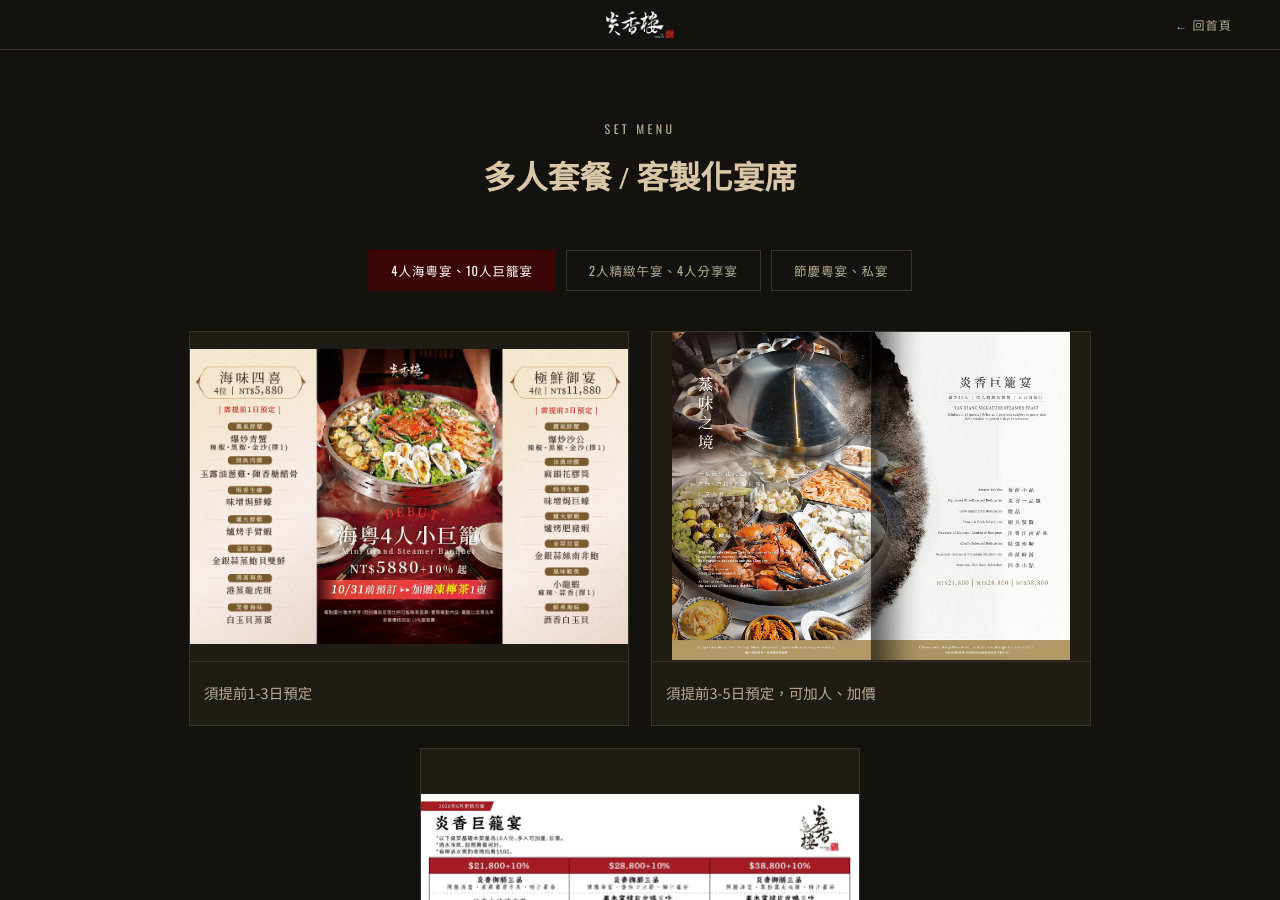
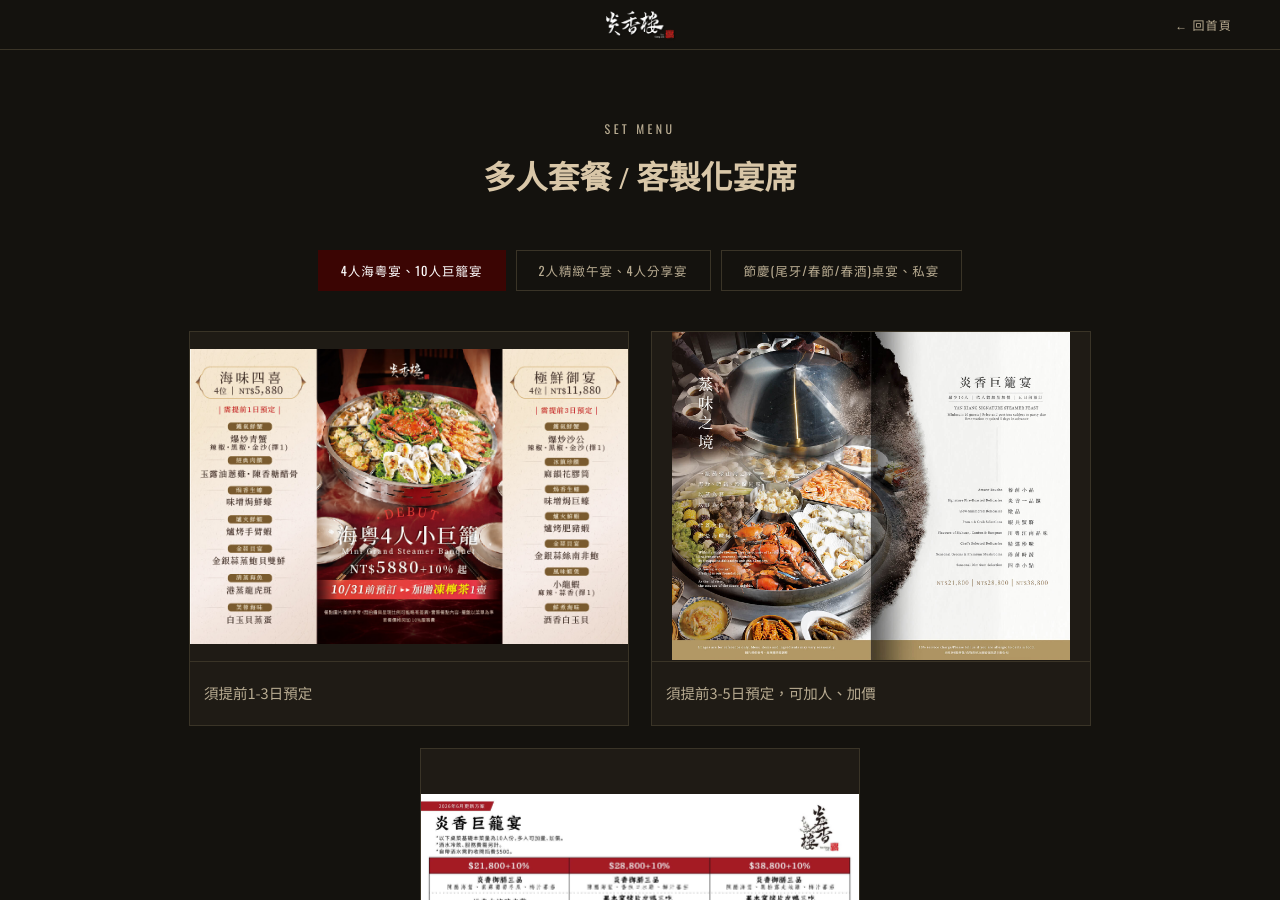
Before and after one commit to yanxianglou/yanxianglou.github.io, a Jekyll site: the page built from menu-set.html, in a window 1280 px wide and 900 px high. Built offline with Jekyll 4.4.1, drawn with Linux system fonts in a browser that asks for light colours.

Commit message:
Update 套餐餐品頁 “setmenu”

```diff
--- a/_data/setmenu.yml
+++ b/_data/setmenu.yml
@@ -21,7 +21,7 @@
       - src: /assets/img/uploads/8-9.jpg
         caption: 套餐可加人、加價
     name: 2人精緻午宴、4人分享宴
-  - name: 節慶粵宴、私宴
+  - name: 節慶(尾牙/春節/春酒)桌宴、私宴
     items:
       - src: /assets/img/uploads/尾牙方案_line.png
         caption: ① 即日起至10/10—超早鳥訂桌加贈紅酒1支  ② 10/11~10/31—早鳥訂桌加贈凍檸茶1壺，請於官LINE提前預定
```
